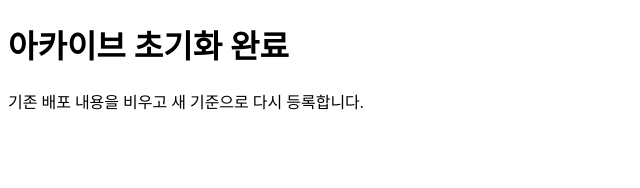
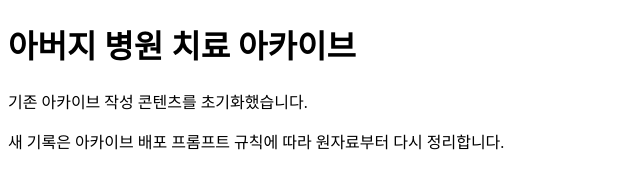
Before and after one commit to softm/father-hospital-treatment, a plain HTML site: page index.html in a window 1280 px wide. Shown: the whole page, without its empty margins (0-640 px from the left). Drawn offline with Linux system fonts and the light colour scheme.

Commit message:
archive reset: clean scaffold

```diff
--- a/index.html
+++ b/index.html
@@ -1 +1 @@
-<!doctype html><html lang="ko"><head><meta charset="utf-8"><meta name="viewport" content="width=device-width,initial-scale=1"><title>아카이브 재정비 중</title></head><body><main><h1>아카이브 초기화 완료</h1><p>기존 배포 내용을 비우고 새 기준으로 다시 등록합니다.</p></main></body></html>
+<!doctype html><html lang="ko"><head><meta charset="utf-8"><meta name="viewport" content="width=device-width,initial-scale=1"><meta name="robots" content="noindex"><title>아버지 병원 치료 아카이브</title></head><body><main><h1>아버지 병원 치료 아카이브</h1><p>기존 아카이브 작성 콘텐츠를 초기화했습니다.</p><p>새 기록은 아카이브 배포 프롬프트 규칙에 따라 원자료부터 다시 정리합니다.</p></main></body></html>
```
